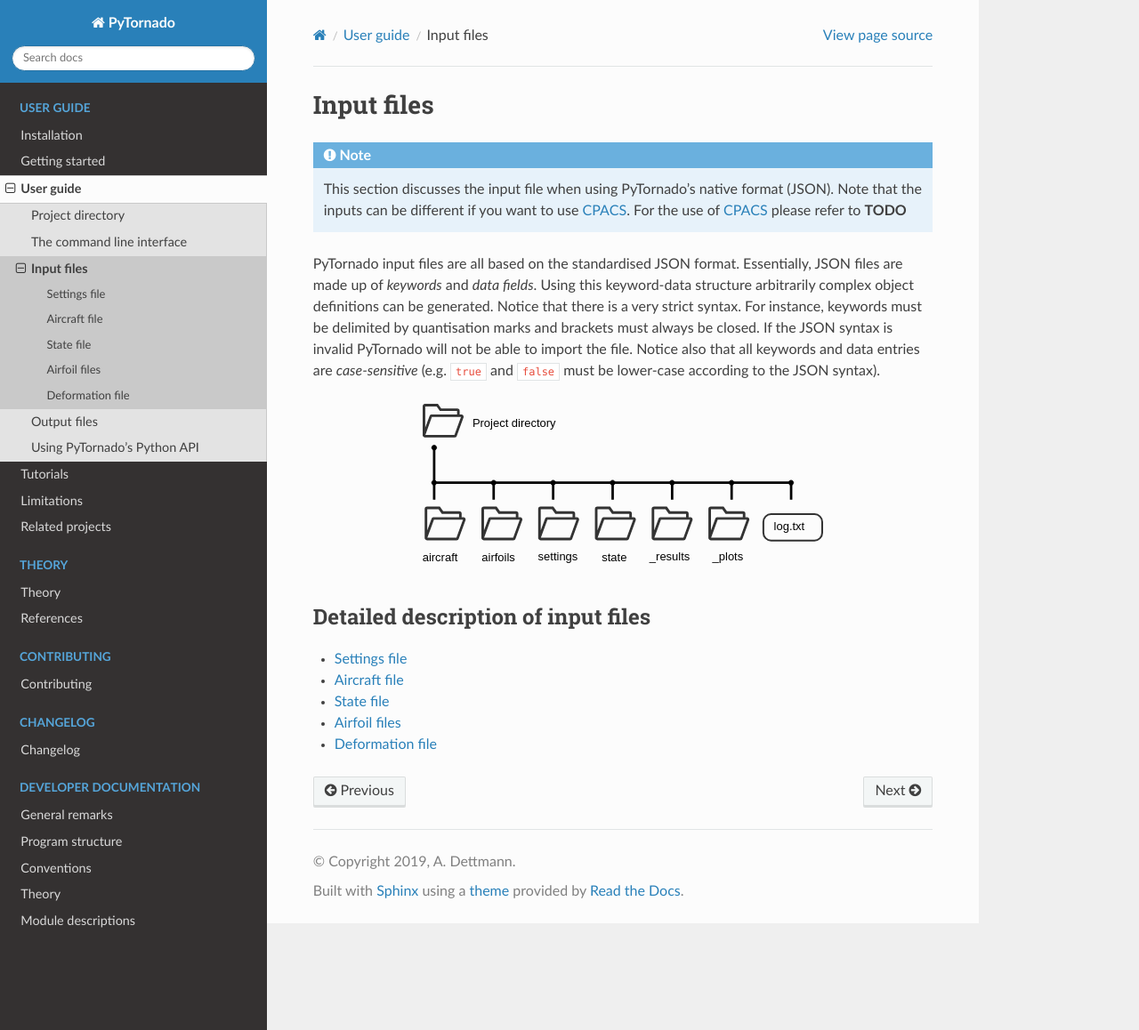
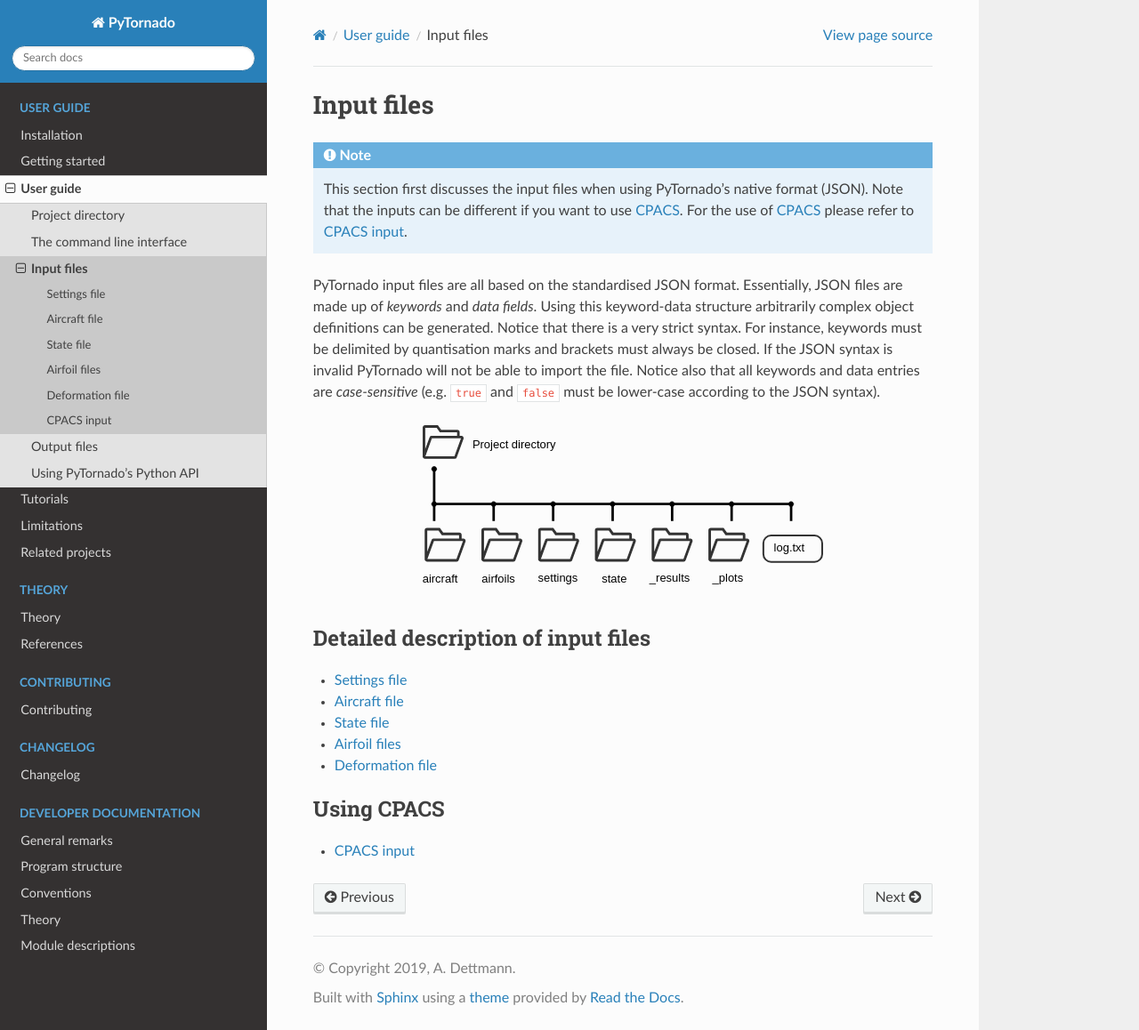
Before and after one commit to airinnova/pytornado, a Sphinx documentation site: the page built from docs/source/user_guide/input_files.rst, in a window 1280 px wide and 1158 px high. Shown: the whole window at 89% size. Built offline with Sphinx 7.4.7 and the Read the Docs theme 2.0.0, drawn with Linux system fonts in a browser that asks for light colours; the version number could not be read and is left out.

```diff
--- a/docs/source/conf.py
+++ b/docs/source/conf.py
@@ -83,6 +83,7 @@
 .. |name| replace:: {NAME}
 .. |name_bold| replace:: **{NAME}**
 .. |apm| replace:: aero-performance map
+.. |apms| replace:: aero-performance maps
 .. |Apm| replace:: Aero-performance map
 .. |Apms| replace:: Aero-performance maps
 .. _FEM: https://en.wikipedia.org/wiki/Finite_element_method
--- /dev/null
+++ b/docs/source/user_guide/input_file_cpacs.rst
@@ -0,0 +1,6 @@
+.. _input_file_cpacs:
+
+CPACS input
+===========
+
+TODO
--- a/docs/source/user_guide/input_files.rst
+++ b/docs/source/user_guide/input_files.rst
@@ -5,7 +5,7 @@
 
 .. note::
 
-    This section discusses the input file when using |name|'s native format (JSON). Note that the inputs can be different if you want to use CPACS_. For the use of CPACS_ please refer to **TODO**
+    This section first discusses the input files when using |name|'s native format (JSON). Note that the inputs can be different if you want to use CPACS_. For the use of CPACS_ please refer to :ref:`input_file_cpacs`.
 
 |name| input files are all based on the standardised JSON format. Essentially, JSON files are made up of *keywords* and *data fields*. Using this keyword-data structure arbitrarily complex object definitions can be generated. Notice that there is a very strict syntax. For instance, keywords must be delimited by quantisation marks and brackets must always be closed. If the JSON syntax is invalid |name| will not be able to import the file. Notice also that all keywords and data entries are *case-sensitive* (e.g. ``true`` and ``false`` must be lower-case according to the JSON syntax).
 
@@ -20,8 +20,14 @@
    :maxdepth: 1
    :caption: Detailed description of input files
 
-   input_file_settings.rst
-   input_file_aircraft.rst
-   input_file_state.rst
-   input_file_airfoil.rst
-   input_file_deformation.rst
+   input_file_settings
+   input_file_aircraft
+   input_file_state
+   input_file_airfoil
+   input_file_deformation
+
+.. toctree::
+   :maxdepth: 1
+   :caption: Using CPACS
+
+   input_file_cpacs
```
Also changed, not shown: docs/source/user_guide/input_file_state.rst (+6 -1 lines).
